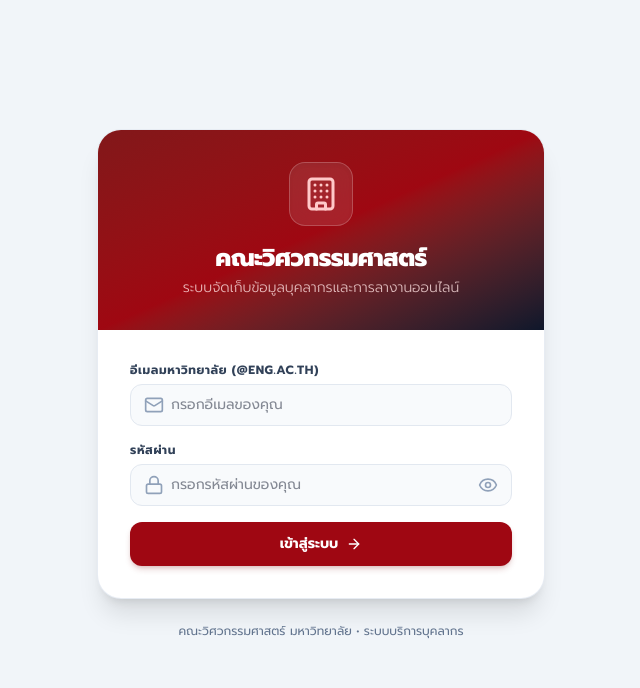
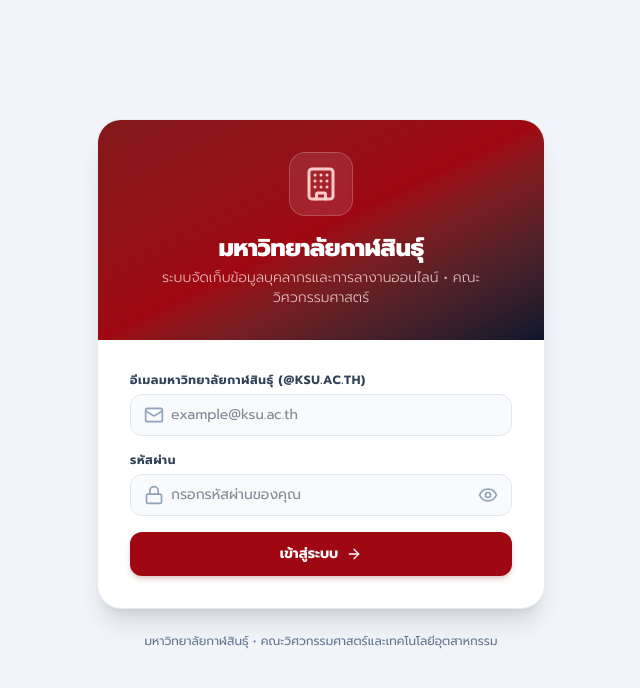
Before and after one commit to phongsakornka-create/Blueprint, a React (Vite) app in the folder frontend/: page /login in a window 1280 px wide. Shown: the top 688 px of the page, without its empty margins (319-959 px from the left). Built offline with nearby package versions, Linux system fonts and the light colour scheme; no server answers.

Commit message:
Branding: Update to Kalasin University (@ksu.ac.th)

```diff
--- a/frontend/src/context/AuthContext.jsx
+++ b/frontend/src/context/AuthContext.jsx
@@ -55,10 +55,10 @@
   // ปุ่ม Quick Demo Login สำหรับสลับทดสอบแต่ละ Role ใน 1 คลิก
   const quickLogin = async (role) => {
     const demoAccounts = {
-      admin: { email: "admin@eng.ac.th", password: "admin1234" },
-      head: { email: "head.cpe@eng.ac.th", password: "head1234" },
-      staff: { email: "staff@eng.ac.th", password: "staff1234" },
-      lecturer: { email: "somchai.cpe@eng.ac.th", password: "user1234" },
+      admin: { email: "admin@ksu.ac.th", password: "admin1234" },
+      head: { email: "head.cpe@ksu.ac.th", password: "head1234" },
+      staff: { email: "staff@ksu.ac.th", password: "staff1234" },
+      lecturer: { email: "somchai.cpe@ksu.ac.th", password: "user1234" },
     };
 
     const creds = demoAccounts[role] || demoAccounts.admin;
--- a/frontend/src/pages/Employees.jsx
+++ b/frontend/src/pages/Employees.jsx
@@ -603,7 +603,7 @@
               <input
                 type="email"
                 required
-                placeholder="name@eng.ac.th"
+                placeholder="name@ksu.ac.th"
                 value={formData.email}
                 onChange={(e) => setFormData({ ...formData, email: e.target.value })}
                 className="w-full px-3.5 py-2 bg-slate-50 border border-slate-200 rounded-xl text-sm focus:bg-white focus:outline-none focus:ring-2 focus:ring-red-800/20 focus:border-red-800"
--- a/frontend/src/pages/Login.jsx
+++ b/frontend/src/pages/Login.jsx
@@ -60,9 +60,9 @@
             <div className="w-14 h-14 sm:w-16 sm:h-16 mx-auto bg-white/10 backdrop-blur-md rounded-2xl flex items-center justify-center border border-white/20 mb-3 sm:mb-4 shadow-inner">
               <Building className="w-8 h-8 sm:w-9 sm:h-9 text-red-200" />
             </div>
-            <h2 className="text-xl sm:text-2xl font-black tracking-tight">คณะวิศวกรรมศาสตร์</h2>
+            <h2 className="text-xl sm:text-2xl font-black tracking-tight">มหาวิทยาลัยกาฬสินธุ์</h2>
             <p className="text-xs sm:text-sm text-red-100/80 mt-1 font-light">
-              ระบบจัดเก็บข้อมูลบุคลากรและการลางานออนไลน์
+              ระบบจัดเก็บข้อมูลบุคลากรและการลางานออนไลน์ • คณะวิศวกรรมศาสตร์
             </p>
           </div>
 
@@ -81,7 +81,7 @@
             <form onSubmit={handleSubmit} className="space-y-4">
               <div>
                 <label className="block text-xs font-bold text-slate-700 uppercase tracking-wider mb-1.5">
-                  อีเมลมหาวิทยาลัย (@eng.ac.th)
+                  อีเมลมหาวิทยาลัยกาฬสินธุ์ (@ksu.ac.th)
                 </label>
                 <div className="relative">
                   <div className="absolute inset-y-0 left-0 pl-3.5 flex items-center pointer-events-none text-slate-400">
@@ -95,7 +95,7 @@
                     spellCheck="false"
                     value={email}
                     onChange={(e) => setEmail(e.target.value)}
-                    placeholder="กรอกอีเมลของคุณ"
+                    placeholder="example@ksu.ac.th"
                     className="w-full pl-10 pr-4 py-2.5 bg-slate-50 border border-slate-200 rounded-xl text-slate-900 text-sm focus:bg-white focus:outline-none focus:ring-2 focus:ring-red-800/20 focus:border-red-800 transition"
                   />
                 </div>
@@ -151,7 +151,7 @@
 
         {/* Footer */}
         <p className="text-center text-xs text-slate-500 mt-6">
-          คณะวิศวกรรมศาสตร์ มหาวิทยาลัย • ระบบบริการบุคลากร
+          มหาวิทยาลัยกาฬสินธุ์ • คณะวิศวกรรมศาสตร์และเทคโนโลยีอุตสาหกรรม
         </p>
       </div>
     </div>
```
Also changed, not shown: 6 other files (tests, documents, lock files or other folders).
